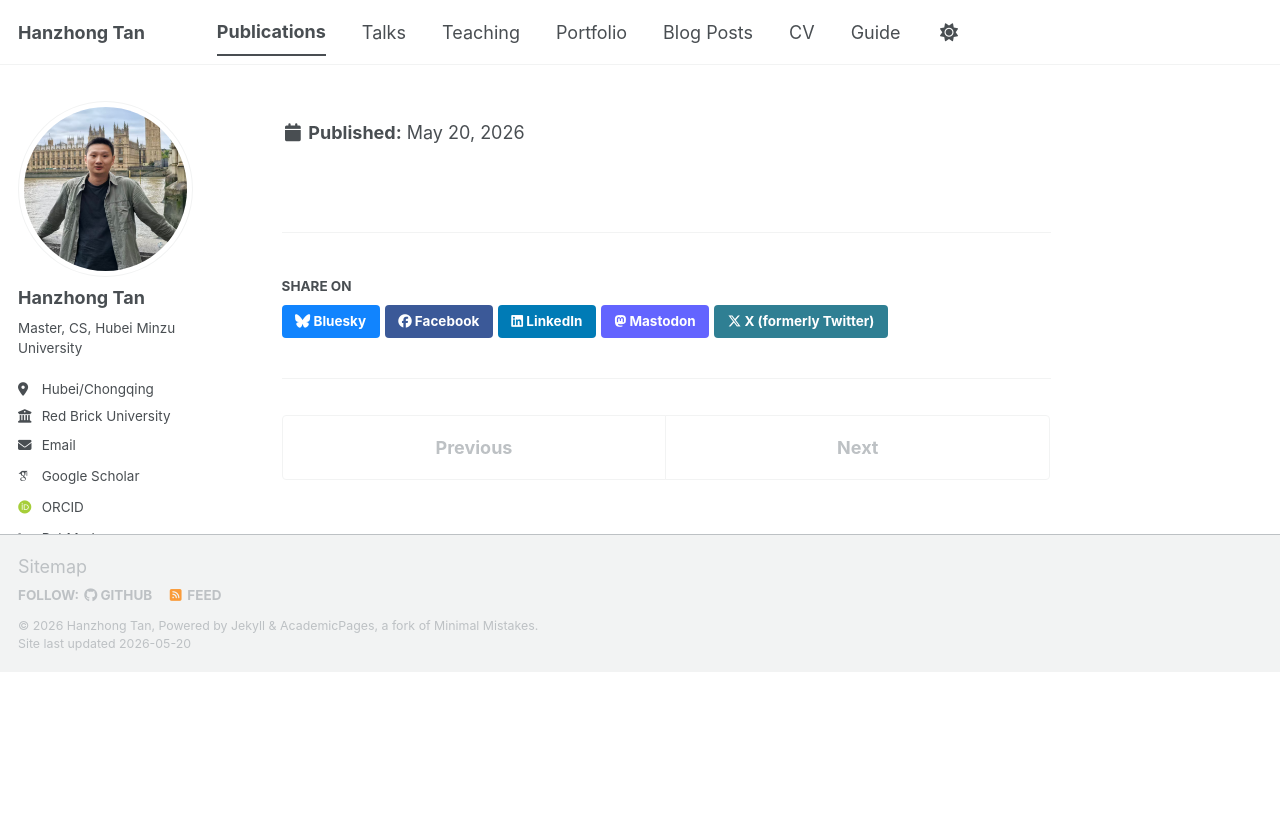
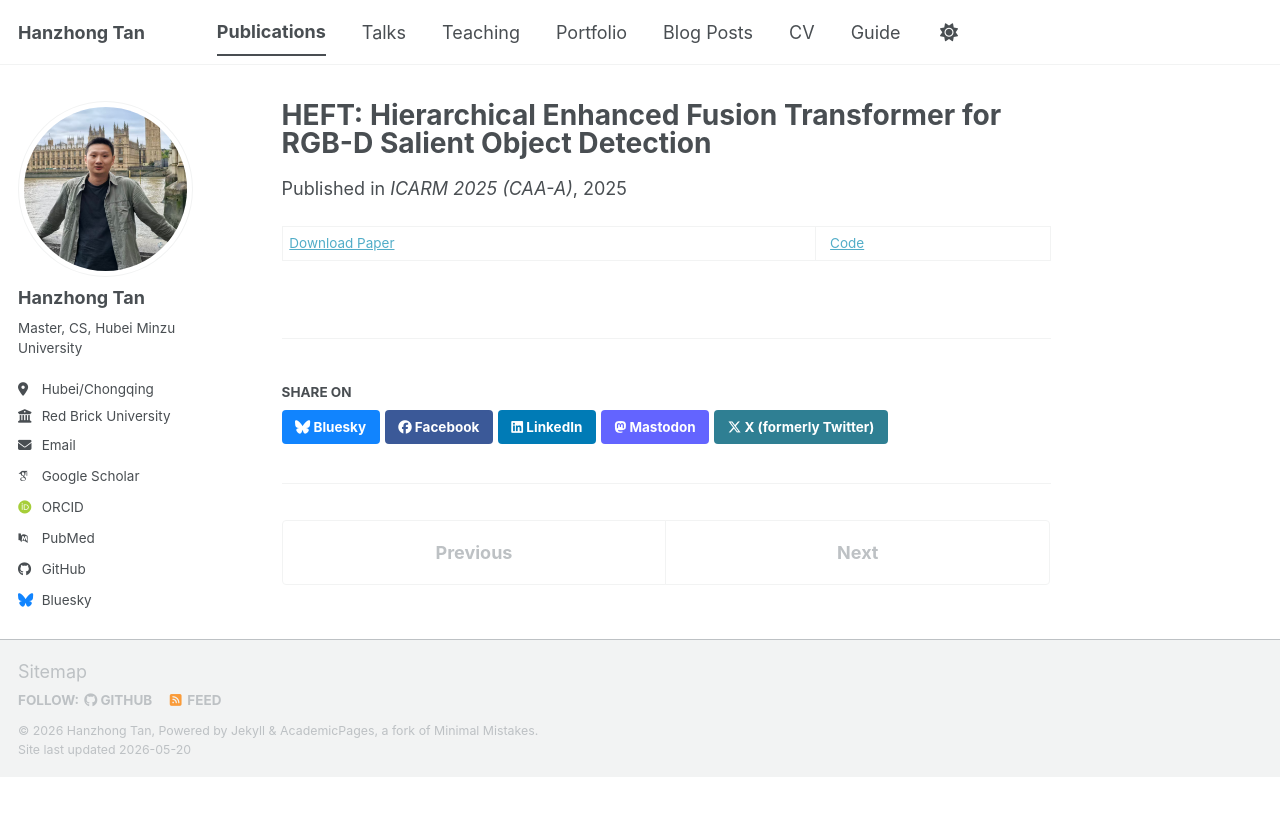
Before and after one commit to liangjiaxiaoqi/liangjiaxiaoqi.github.io, a Jekyll site: the page built from _publications/2025-12-22-HEFT-number-2.md, in a window 1280 px wide. Shown: the top 816 px of the page. Built offline with Jekyll 4.4.1, drawn with Linux system fonts in a browser that asks for light colours; some web fonts are replaced; a script bundle is joined from its source files by our own code; library files that are not in the unit come from our copies.

Commit message:
Update 2025-12-22-HEFT-number-2.md

```diff
--- a/_publications/2025-12-22-HEFT-number-2.md
+++ b/_publications/2025-12-22-HEFT-number-2.md
@@ -8,6 +8,6 @@
 venue: 'ICARM 2025 (CAA-A)'
 #paperurl: 'https://liangjiaxiaoqi.github.io/files/2-HEFT.pdf'
 #bibtexurl: 'https://liangjiaxiaoqi.github.io/files/2-HEFT.bib'
-[GitHub Code](https://liangjiaxiaoqi.github.io/publications/)
 #citation: #'H. Tan et al., "HEFT: Hierarchical Enhanced Fusion Transformer for RGB-D Salient Object Detection," 2025 International Conference on Advanced Robotics and Mechatronics (ICARM), Portsmouth, United Kingdom, 2025, pp. 982-987, doi: 10.1109/ICARM65671.2025.11293468.'  #'Your Name, You. (2009). &quot;Paper Title Number 1.&quot; <i>Journal 1</i>. 1(1).'
 ---
+[Download Paper](https://liangjiaxiaoqi.github.io/files/2-HEFT.pdf) &nbsp;|&nbsp; [Code](https://github.com/liangjiaxiaoqi/你的代码仓库)
```
